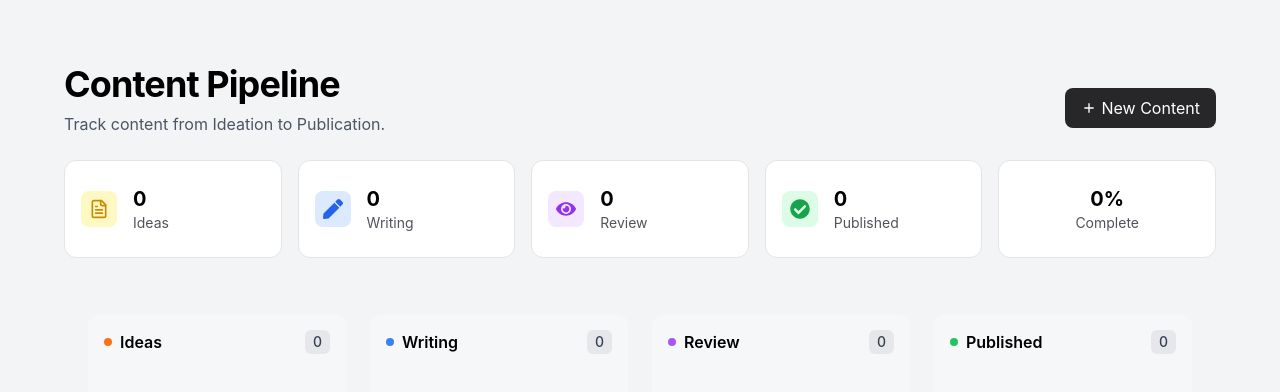
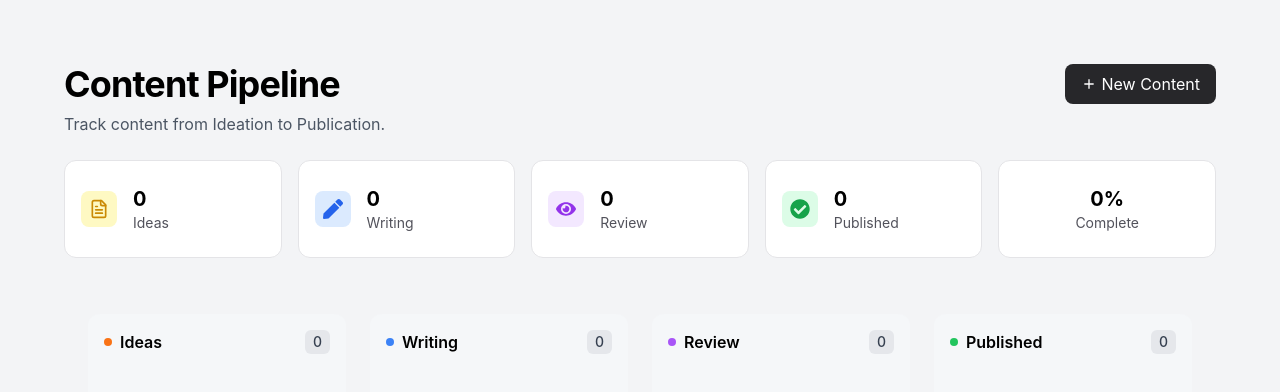
Before and after one commit to snehafarkya/content-kanban-board, a React (Create React App) app: page / in a window 1280 px wide. Shown: the top 392 px of the page. Built offline with nearby package versions, Linux system fonts and the light colour scheme.

Commit message:
UI updated

```diff
--- a/src/components/AddContent.js
+++ b/src/components/AddContent.js
@@ -9,7 +9,7 @@
   return (
     <>
       {/* Add Content Button */}
-      <div className="flex justify-center mt-6">
+      <div className="flex justify-center ">
         <button
           onClick={() => setIsOpen(true)}
           className="bg-zinc-800 px-4 py-2 flex gap-1 items-center text-white rounded-lg hover:bg-zinc-700 transition"
--- a/src/components/Header.js
+++ b/src/components/Header.js
@@ -1,18 +1,16 @@
 import AddContent from "./AddContent";
 import { useState } from "react";
 
-export default function Header({setTasks}) {
+export default function Header({ setTasks }) {
   return (
-    <header className="flex flex-col md:flex-row justify-between items-center md:items-start mt-6 md:mt-0 ">
-      <div className="flex flex-col justify-center items-center md:items-start">
-      <h1 className="text-4xl font-bold  tracking-tight">
-        Content Pipeline
-      </h1>
-      <p className="text-gray-600 mt-2">
-        Track content from Ideation to Publication.
-      </p>
+    <header className="flex flex-col md:flex-row justify-between items-center md:items-start mt-6 gap-4 md:mt-0 ">
+      <div className="flex gap-2 flex-col justify-center items-center md:items-start">
+        <h1 className="text-4xl font-bold  tracking-tight">Content Pipeline</h1>
+        <p className="text-gray-600 ">
+          Track content from Ideation to Publication.
+        </p>
       </div>
-      <AddContent setTasks={setTasks}/>
+      <AddContent setTasks={setTasks} />
     </header>
   );
 }
```
